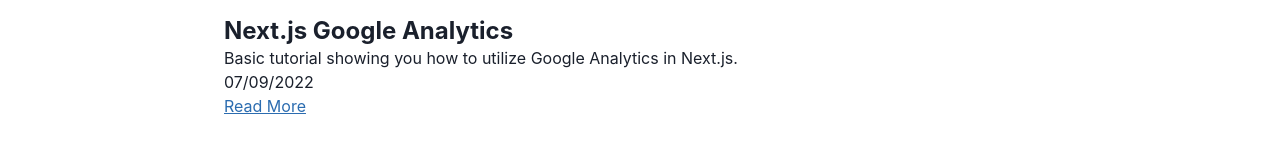
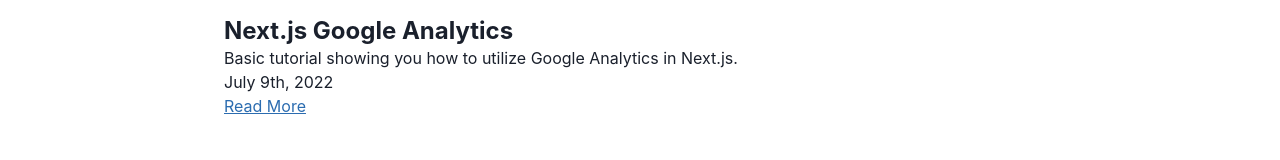
Before and after one commit to AndrewRPorter/website, a Next.js app: page /blog in a window 1280 px wide. Shown: the part 243-403 px from the top of the page. Built offline with nearby package versions, Linux system fonts and the light colour scheme.

Commit message:
Add favicon, adjust robots and blog date format

```diff
--- a/markdown/blog/nextjs_analytics.md
+++ b/markdown/blog/nextjs_analytics.md
@@ -3,7 +3,7 @@ title: Next.js Google Analytics
 path: nextjs_analytics
 seoTitle: Setup Google Analytics in a Next.js Application
 description: Basic tutorial showing you how to utilize Google Analytics in Next.js.
-datePublished: 07/09/2022
+datePublished: July 9th, 2022
 ---
 
 # Next.js Google Analytics Setup
--- a/pages/blog/index.tsx
+++ b/pages/blog/index.tsx
@@ -1,4 +1,4 @@
-import { GetStaticProps, NextPage } from 'next'
+import { GetStaticProps } from 'next'
 import path from 'path'
 import Link from 'next/link'
 import {
```
Also changed, not shown: public/programmer_icon.png (added), public/robots.txt, 1 other file (tests, documents, lock files or other folders).
